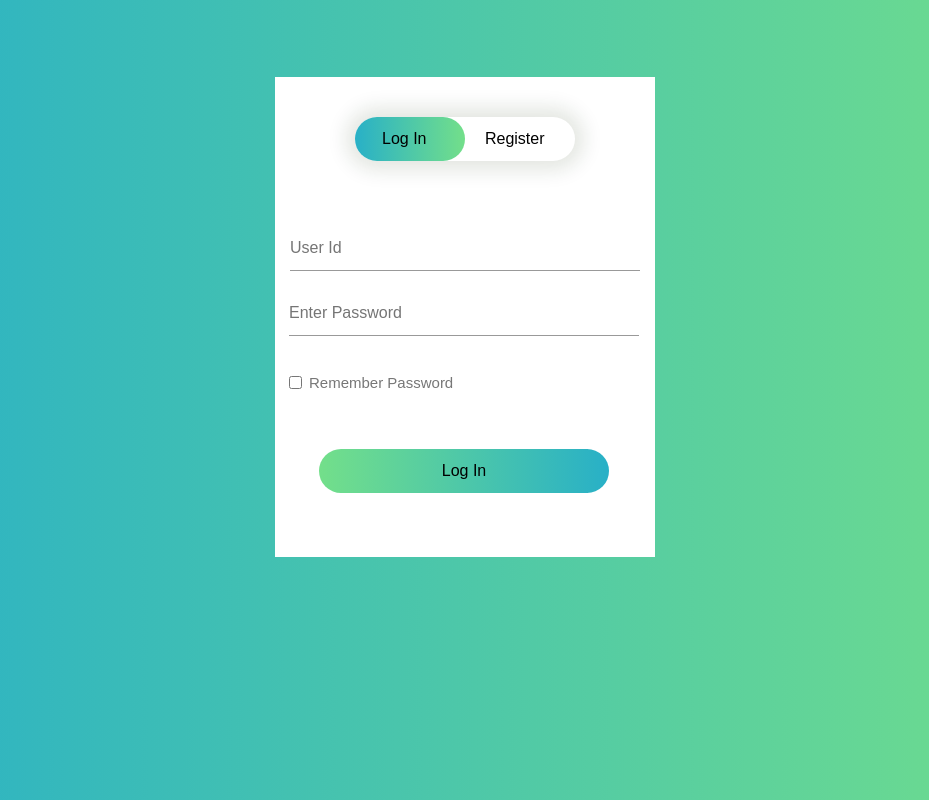
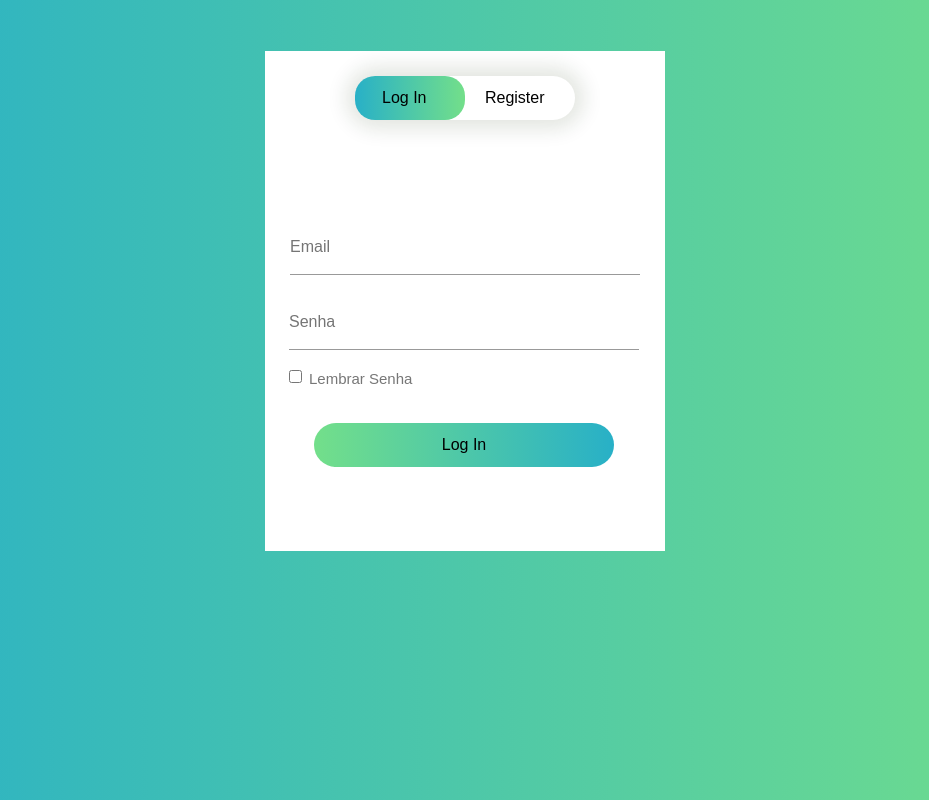
Before and after one commit to kath09luisa/DreamsBooks, a PHP site: page /login.html in a window 1280 px wide. Shown: the whole page, without its empty margins (175-1104 px from the left). Run offline with PHP 8.4, Linux system fonts and the light colour scheme; some libraries are stand-ins or nearby versions.

Commit message:
mudanças na tela login

```diff
--- a/login.html
+++ b/login.html
@@ -35,20 +35,21 @@
                     <button type="button" class="toggle-btn" onclick="register()">Register</button>
                 </div>
                 <form id="login" class="input-group">
-                    <input type="text" class="input-field" name="id_login" placeholder="User Id" required>
-                    <input type="password" class="input-field" name="senha_login" placeholder="Enter Password" required>
-                    <input type="checkbox" class="check-box"/><span>Remember Password</span>
+                    <input type="text" class="input-field" name="email_login" placeholder="Email" required>
+                    <input type="password" class="input-field" name="senha_login" placeholder="Senha" required>
+                    <input type="checkbox" class="check-box"/><span>Lembrar Senha</span>
                     <div id="div-center">
                       <button type="submit" class="submit-btn">Log In</button>
                     </div>
                 </form>
                 <form id="register" class="input-group">
-                    <input type="text" class="input-field" name="id" placeholder="User Id" required>
-                    <input type="email" class="input-field" name="email" placeholder="Email Id" required>
-                    <input type="password" class="input-field" name="senha" placeholder="Enter Password" required>
+                    <input type="text" class="input-field" name="nome" placeholder="Nome" required>
+                    <input type="email" class="input-field" name="email" placeholder="Email" required>
+                    <input type="password" class="input-field" name="senha" placeholder="Senha" required>
+                    <input type="password" class="input-field" name="senha" placeholder="Repita a senha" required>
                     <input type="checkbox" class="check-box"/><span>Eu concordo com os termos e condições.</span>
                     <div id="div-center">
-                      <button type="submit" class="submit-btn">Register</button>
+                      <button type="submit" class="submit-btn">Registrar</button>
                     </div>
                 </form>
             </div>
--- a/styles/login-style.css
+++ b/styles/login-style.css
@@ -16,17 +16,17 @@
     position: absolute;
 }
 .form-box{
-    width: 380px;
-    height: 480px;
+    width: 400px;
+    height: 500px;
     position: relative;
-    margin: 6% auto;
+    margin: 4% auto;
     background: #fff;
     padding:5px;
     overflow: hidden;
 }
 .button-box{
     width: 220px;
-    margin: 35px auto;
+    margin: 20px auto;
     position: relative;
     box-shadow: 0 0 20px 9px #1531081f;
     border-radius: 30px;
@@ -46,7 +46,7 @@
     width: 110px;
     height: 100%;
     background: linear-gradient(to left, #73df8a, #28b0c7 );
-    border-radius: 30px;
+    border-radius: 20px;
     transition: .5s;
 }
 .input-group{
@@ -54,11 +54,11 @@
     position: absolute;
     width: 300px;
     transition: .5s;
-    padding: 10px;
+    padding: 20px;
 }
 .input-field{
     width: 100%;
-    padding: 10px 0;
+    padding: 15px 0;
     margin: 10px 0;
     border-left: 0;
     border-top: 0;
@@ -72,7 +72,7 @@
     padding: 10px 30px;
     cursor: pointer;
     display: block;
-    margin: 30px;
+    margin: 10px;
     background: linear-gradient(to right, #73df8a, #28b0c7 );
     border: 0;
     outline: none;
@@ -80,17 +80,18 @@
     position: relative;
 }
 .check-box{
-    margin: 30px 10px 30px 0;
+    margin: 10px 10px 30px 0;
 }
 span{
     color:#777;
     font-size: 15px;
-    bottom: 138px;
-    left: 30px;
+    bottom: 107px;
+    left: 40px;
     position: absolute;
 }
 #login{
     left: 0px;
+    top: 50px;
 }
 #register{
     left: 450px;
```
